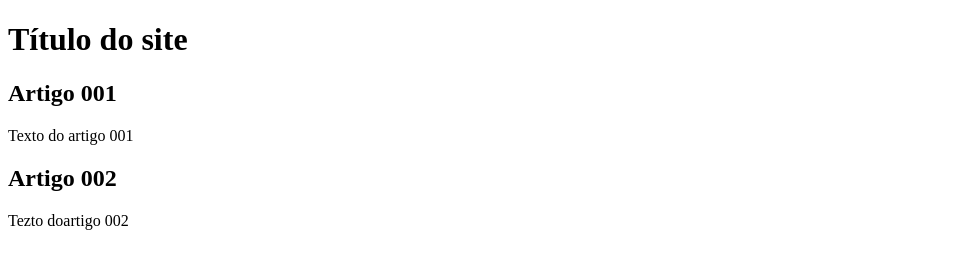
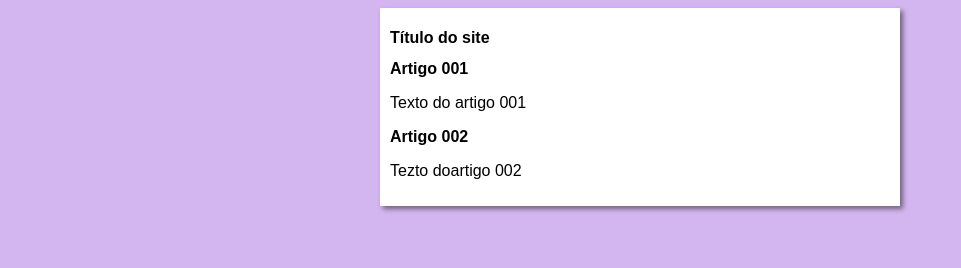
Before and after one commit to jaimefranciscomaia/projeto-site, a plain HTML site: page index.html in a window 1280 px wide. Shown: the whole page, without its empty margins (0-961 px from the left). Drawn offline with Linux system fonts and the light colour scheme.

Commit message:
inicio de design

```diff
--- /dev/null
+++ b/estilos/style.css
@@ -0,0 +1,19 @@
+*{
+    font-family: Arial, Helvetica, sans-serif;
+    font-size: 16px;
+
+}
+
+body {
+   background-color: rgb(211, 181, 240);
+
+}
+
+main {
+   background-color: white;
+   width: 500px;
+   margin: auto;
+   padding: 10px;
+   box-shadow: 3px 3px 5px rgba(0, 0, 0, 0.473);
+
+}
--- a/index.html
+++ b/index.html
@@ -4,6 +4,8 @@
     <meta charset="UTF-8">
     <meta name="viewport" content="width=device-width, initial-scale=1.0">
     <title>Título do site</title>
+    <link rel="stylesheet" href="estilos/style.css">
+
 </head>
 <body>
     <main>
```
